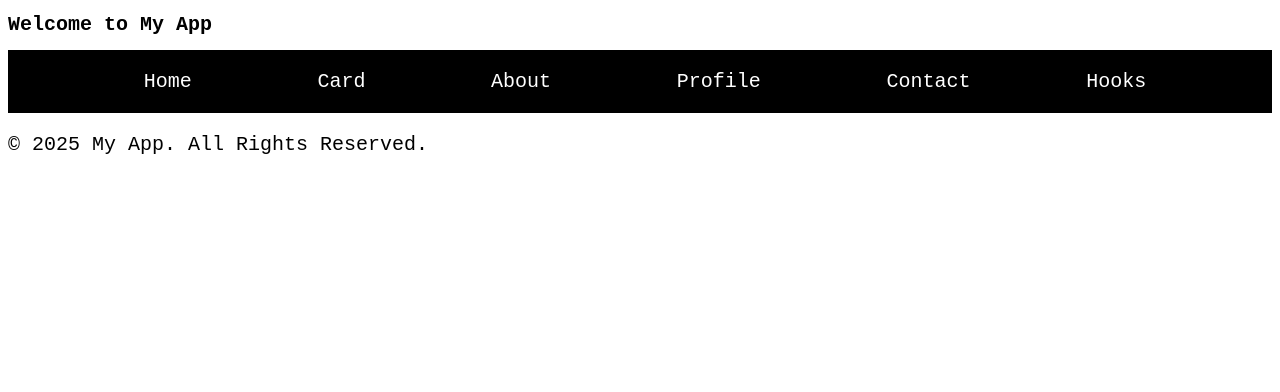
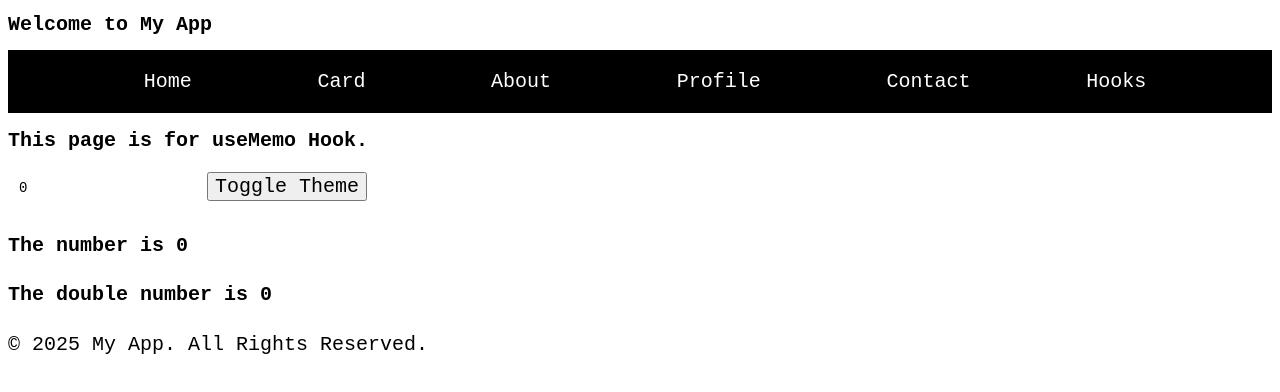
Before and after one commit to Ajay-kannan2006/MERN-InternShip, a React (Vite) app in the folder React-Project/: page /use-memo in a window 1280 px wide. Shown: the top 392 px of the page. Built offline with nearby package versions, Linux system fonts and the light colour scheme.

Commit message:
day 10 morning useRef and useReducer complted

```diff
--- a/React-Project/src/App.jsx
+++ b/React-Project/src/App.jsx
@@ -14,6 +14,9 @@ import SignUp from "./components/functionalComponets/SignUp";
 import UseState from "./components/functionalComponets/Hooks/UseState";
 import UseEffect from "./components/functionalComponets/Hooks/UseEffect";
 import UseEffectApi from "./components/functionalComponets/Hooks/UseEffectAPI";
+import TaskAPI from "./components/functionalComponets/Hooks/TaskAPI";
+import UseRef from "./components/functionalComponets/Hooks/UseRef";
+import UseMemo from "./components/functionalComponets/Hooks/useMemo";
 
 const App = () => {
   return (
@@ -30,7 +33,10 @@ const App = () => {
           <Route path="/contact" element={<Contact />}></Route>   {/* state Example */}
           <Route path="/use-state" element={<UseState />}></Route>
           <Route path='/use-effect' element={<UseEffect />}></Route>
-          <Route path="/use-Api" element={<UseEffectApi />}></Route>
+          <Route path="/use-api" element={<UseEffectApi />}></Route>
+          <Route path="/image-api" element={<TaskAPI />}></Route>
+          <Route path="/use-ref" element={<UseRef />}></Route>
+          <Route path="/use-memo" element={<UseMemo />}></Route>
         </Routes>
       </BrowserRouter >
       <Footer />
--- /dev/null
+++ b/React-Project/src/components/functionalComponets/Hooks/TaskAPI.jsx
@@ -0,0 +1,27 @@
+import { useEffect, useState } from "react";
+import axios from 'axios';
+import './TaskAPi.css'
+const TaskAPI = () => {
+    var [products, setProducts] = useState([]);
+    useEffect(() => {
+        axios.get("https://fakestoreapi.com/products")
+            .then((res) => {
+                setProducts(res.data);
+            })
+            .catch((err) => { console.log(err); })
+    }, []);
+    return (
+        <><h2>This is the image API</h2>
+            <div className="image-container">
+
+                {products.map((product) => (
+                    <div className="image-card" >
+                        <img src={product.image} key={product.id} />
+                    </div>
+                ))}
+            </div>
+        </>
+    );
+}
+
+export default TaskAPI;
--- /dev/null
+++ b/React-Project/src/components/functionalComponets/Hooks/TaskAPi.css
@@ -0,0 +1,11 @@
+.image-container {
+    display: flex;
+    flex-wrap: wrap;
+}
+
+img {
+    height: 300px;
+    width: 300px;
+    margin: 3rem;
+    justify-content: space-evenly;
+}
--- a/React-Project/src/components/functionalComponets/Hooks/UseEffectAPI.jsx
+++ b/React-Project/src/components/functionalComponets/Hooks/UseEffectAPI.jsx
@@ -5,7 +5,10 @@ const UseEffectApi = () => {
     var [posts, setPost] = useState([]);
     useEffect(() => {
         axios.get('https://jsonplaceholder.typicode.com/posts/')
-            .then((res) => { setPost(res.data); })
+            .then((res) => {
+                setPost(res.data);
+                console.log(res.data);
+            })
             .catch((err) => {
                 console.log(err);
             })
--- /dev/null
+++ b/React-Project/src/components/functionalComponets/Hooks/UseRef.jsx
@@ -0,0 +1,20 @@
+import { useEffect, useRef, useState } from "react";
+
+const UseRef = () => {
+    var [text, setText] = useState("");
+    var previousRender = useRef();
+    useEffect(() => {
+        console.log(text);
+        previousRender.current = text;
+    }, [text])
+    return (
+        <div className="">
+            <h2>This is UseRef Example</h2>
+            <input type="text" value={text} onChange={(e) => { setText(e.target.value) }} />
+            <h4>The text is {text} </h4>
+            <h4>The previous text is {previousRender.current}</h4>
+        </div>
+    );
+}
+
+export default UseRef;
--- a/React-Project/src/components/functionalComponets/Hooks/UseState.jsx
+++ b/React-Project/src/components/functionalComponets/Hooks/UseState.jsx
@@ -5,7 +5,7 @@ var UseState = () => {
     var [num, setNum] = useState(0);
     return (
         <>
-            <Navbar />
+            {/* <Navbar /> */}
             <h1>This is the example of use state Example</h1>
             <h3>The number is {num}</h3>
             <button onClick={() => { setNum(num - 1) }}>-</button>
--- /dev/null
+++ b/React-Project/src/components/functionalComponets/Hooks/useMemo.jsx
@@ -0,0 +1,29 @@
+import { useMemo, useState } from "react";
+
+var slowFunction = (num) => {
+    for (let slow = 0; slow < 100000000; slow++) { }
+    return num * 2;
+}
+
+const UseMemo = () => {
+    var [num, setNum] = useState(0);
+    var [dark, setDark] = useState(false);
+    const styling = {
+        backgroundColor: dark ? "black" : "white",
+        color: dark ? "white" : "black",
+    }
+    var doubleNumber = useMemo(() => {
+        return slowFunction(num);
+    }, [num])
+    return (
+        <div className="" style={styling}>
+            <h2>This page is for useMemo Hook.</h2>
+            <input type="number" value={num} onChange={(e) => { setNum(e.target.value) }} />
+            <button onClick={() => { setDark(curTheme => !curTheme) }}>Toggle Theme</button>
+            <h4 >The number is {num}</h4>
+            <h4>The double number is {doubleNumber}</h4>
+        </div>
+    );
+}
+
+export default UseMemo;
--- a/React-Project/src/components/functionalComponets/Navbar.jsx
+++ b/React-Project/src/components/functionalComponets/Navbar.jsx
@@ -19,6 +19,9 @@ const Navbar = () => {
                             <li><Link to="/use-state" className='link'>Use State</Link></li>
                             <li><Link to="/use-effect" className='link'>Use Effect</Link></li>
                             <li><Link to="/use-api" className='link'>Use API</Link></li>
+                            <li><Link to="/image-api" className='link'>Image Api</Link></li>
+                            <li><Link to="/use-ref" className='link'>Use Ref</Link></li>
+                            <li><Link to="/use-memo" className='link'>Use Memo</Link></li>
                         </ul>}
                     </div>
                 </ol>
```
